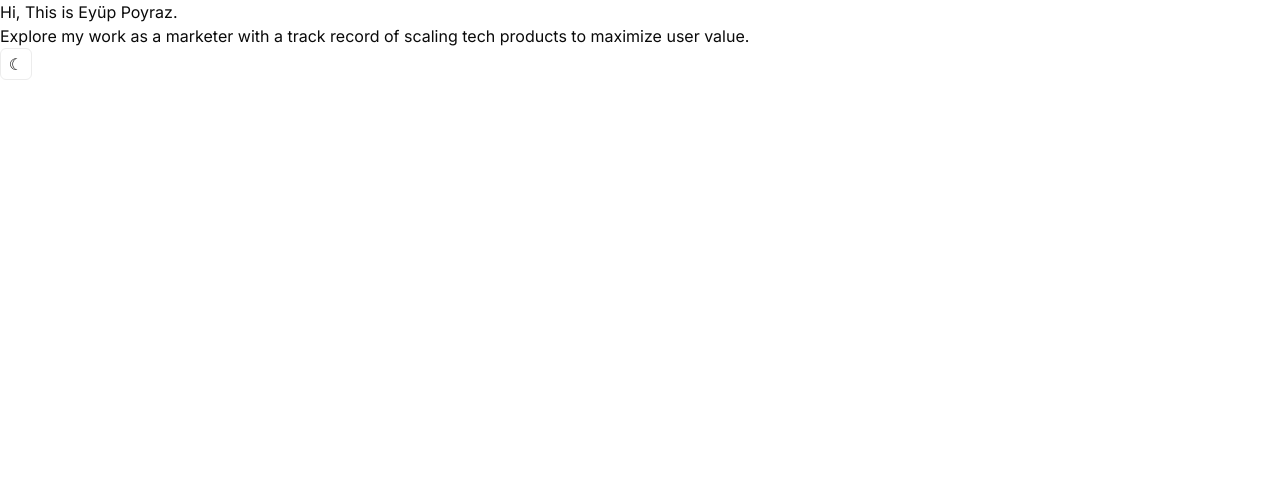
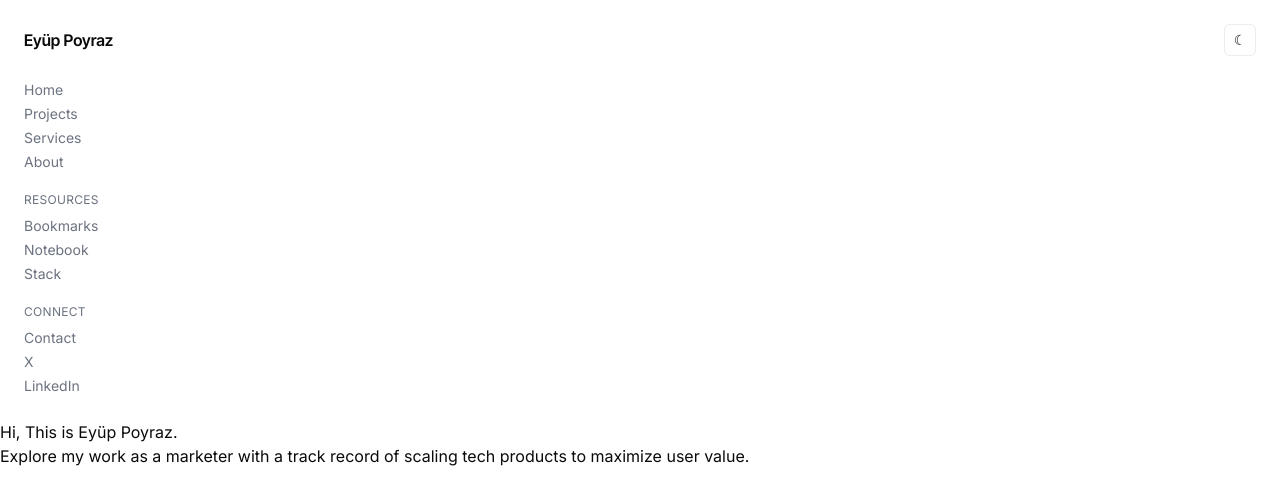
Before and after one commit to ecpoyraz/poyraz-co, a Next.js app: page / in a window 1280 px wide. Shown: the top 504 px of the page. Built offline with nearby package versions, Linux system fonts and the light colour scheme.

Commit message:
feat: add sidebar navigation with grouped links

```diff
--- a/src/app/page.tsx
+++ b/src/app/page.tsx
@@ -1,14 +1,14 @@
-import { ThemeToggle } from "@/components/theme-toggle";
+import { Sidebar } from "@/components/sidebar";
 
 export default function Home() {
   return (
     <div>
+      <Sidebar />
       <h1>Hi, This is Eyüp Poyraz.</h1>
       <p>
         Explore my work as a marketer with a track record of scaling tech
         products to maximize user value.
       </p>
-      <ThemeToggle />
     </div>
   );
 }
--- /dev/null
+++ b/src/components/sidebar.tsx
@@ -0,0 +1,51 @@
+import Link from "next/link";
+import { NAV_GROUPS } from "@/lib/nav";
+import { ThemeToggle } from "@/components/theme-toggle";
+
+export function Sidebar() {
+  return (
+    <aside className="flex h-full w-full flex-col gap-6 p-6 text-sm">
+      <div className="flex items-center justify-between">
+        <Link
+          href="/"
+          className="font-display text-base font-semibold text-foreground"
+        >
+          Eyüp Poyraz
+        </Link>
+        <ThemeToggle />
+      </div>
+      <nav className="flex flex-col gap-5">
+        {NAV_GROUPS.map((group, i) => (
+          <div key={i} className="flex flex-col gap-1">
+            {group.title && (
+              <span className="mb-1 text-xs uppercase tracking-wide text-muted">
+                {group.title}
+              </span>
+            )}
+            {group.links.map((link) =>
+              link.external ? (
+                <a
+                  key={link.href}
+                  href={link.href}
+                  target="_blank"
+                  rel="noreferrer"
+                  className="text-muted hover:text-foreground"
+                >
+                  {link.label}
+                </a>
+              ) : (
+                <Link
+                  key={link.href}
+                  href={link.href}
+                  className="text-muted hover:text-foreground"
+                >
+                  {link.label}
+                </Link>
+              ),
+            )}
+          </div>
+        ))}
+      </nav>
+    </aside>
+  );
+}
--- /dev/null
+++ b/src/lib/nav.ts
@@ -0,0 +1,33 @@
+export type NavLink = { label: string; href: string; external?: boolean };
+export type NavGroup = { title?: string; links: NavLink[] };
+
+export const NAV_GROUPS: NavGroup[] = [
+  {
+    links: [
+      { label: "Home", href: "/" },
+      { label: "Projects", href: "/projects" },
+      { label: "Services", href: "/services" },
+      { label: "About", href: "/about" },
+    ],
+  },
+  {
+    title: "Resources",
+    links: [
+      { label: "Bookmarks", href: "/bookmarks" },
+      { label: "Notebook", href: "/notebook" },
+      { label: "Stack", href: "/stack" },
+    ],
+  },
+  {
+    title: "Connect",
+    links: [
+      { label: "Contact", href: "/contact" },
+      { label: "X", href: "https://x.com/eyuppoyraz", external: true },
+      {
+        label: "LinkedIn",
+        href: "https://www.linkedin.com/in/eyuppoyraz/",
+        external: true,
+      },
+    ],
+  },
+];
```
Also changed, not shown: 1 other file (tests, documents, lock files or other folders).
